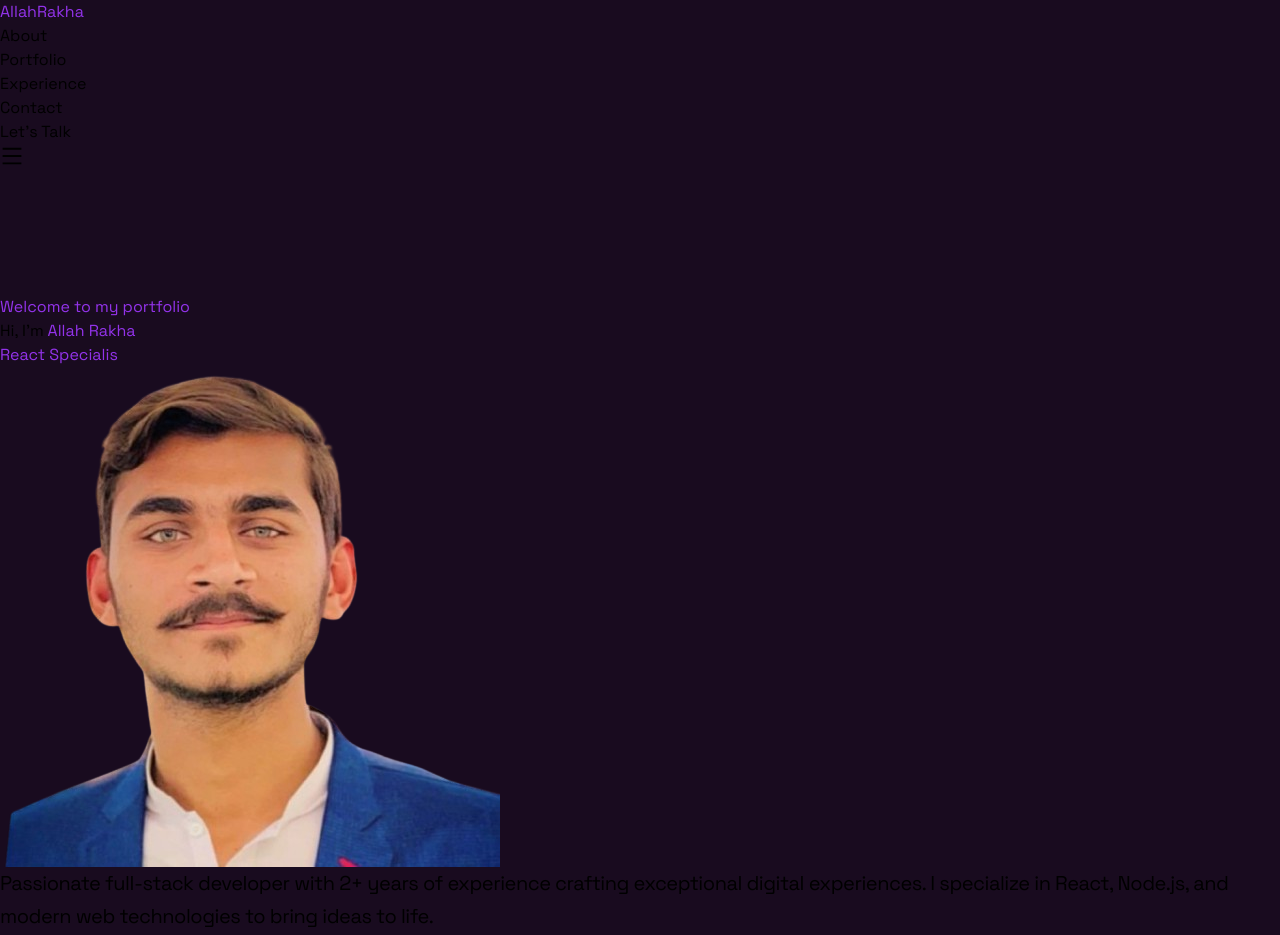
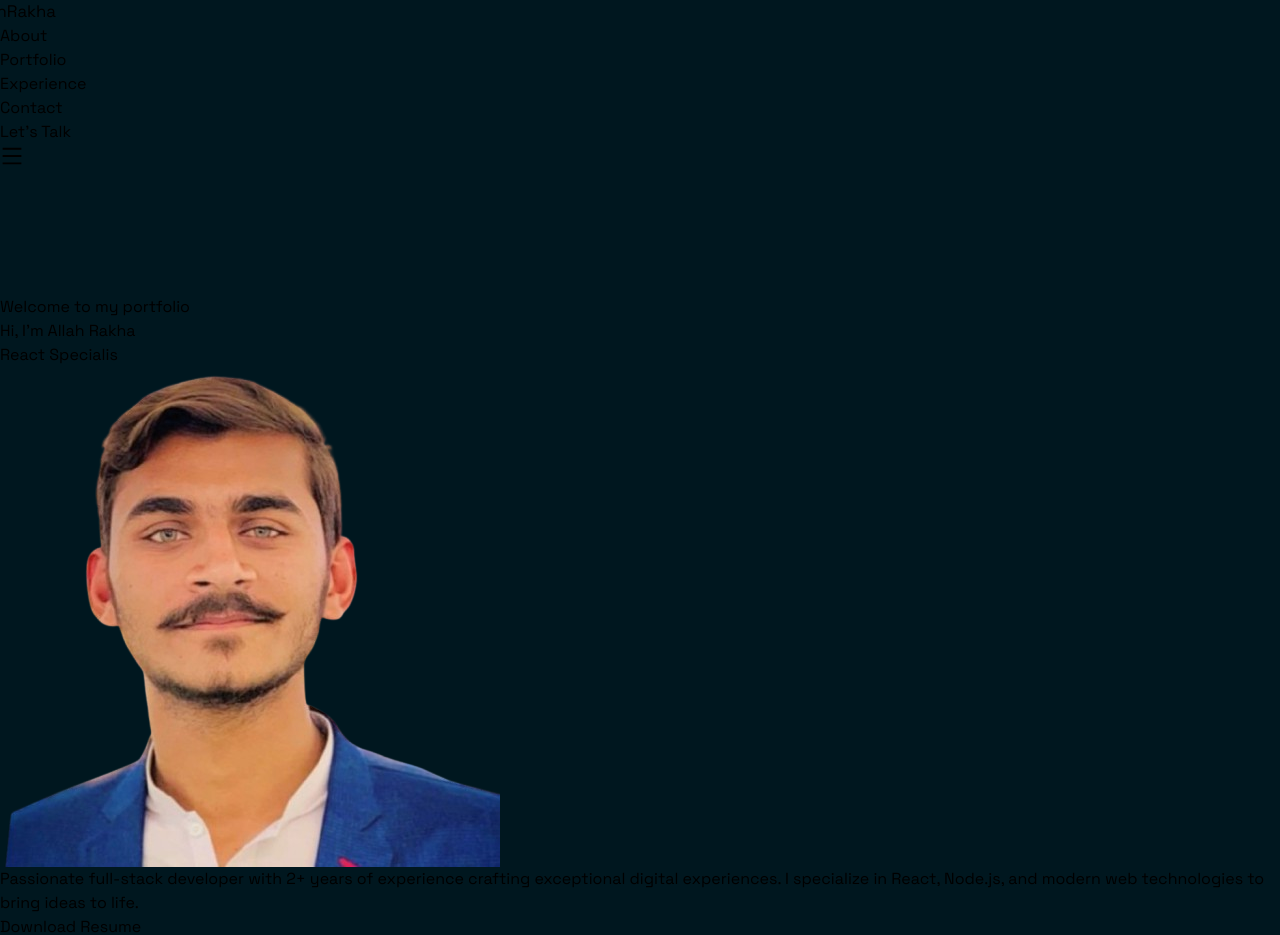
Before and after one commit to allahrakha-7/muqeem-portfolio, a React (Vite) app: page / in a window 1280 px wide. Shown: the top 935 px of the page. Built offline with nearby package versions, Linux system fonts and the light colour scheme.

Commit message:
Fixes to deploy

```diff
--- a/src/components/Experience.jsx
+++ b/src/components/Experience.jsx
@@ -100,7 +100,7 @@ const Experience = () => {
           </div>
         </div>
 
-        <div className="relative">
+        <div className="relative right-3">
           {/* Timeline Line */}
           {/* 6. Timeline line gradient from 'picton_blue' to 'cerulean' */}
           <div className="absolute left-4 lg:left-1/2 lg:transform lg:-translate-x-0.5 top-0 bottom-0 w-0.5 bg-gradient-to-b from-[#00a8e8] via-[#007ea7] to-[#00a8e8]"></div>
@@ -120,9 +120,9 @@ const Experience = () => {
               >
                 {/* Timeline Dot */}
                 {/* 7. Timeline dot gradient, border changed to 'rich_black' */}
-                <div className="absolute left-4 lg:left-1/2 lg:transform lg:-translate-x-1/2 w-4 h-4 bg-gradient-to-r from-[#00a8e8] to-[#007ea7] rounded-full border-4 border-[#00171f] z-10">
+                <div className="absolute left-2.5 lg:left-1/2 lg:transform lg:-translate-x-1/2 w-4 h-4 bg-gradient-to-r from-[#00a8e8] to-[#007ea7] rounded-full border-4 border-[#00171f] z-10">
                   {experience.current && (
-                    <div className="absolute inset-0 bg-gradient-to-r from-[#00a8e8] to-[#007ea7] rounded-full animate-ping"></div>
+                    <div className="absolute inset-0  bg-gradient-to-r from-[#00a8e8] to-[#007ea7] rounded-full animate-ping"></div>
                   )}
                 </div>
 
--- a/src/components/Hero.jsx
+++ b/src/components/Hero.jsx
@@ -21,14 +21,12 @@ const Hero = () => {
   return (
     <section
       id="hero"
-      className="relative min-h-screen flex items-center justify-center overflow-hidden"
+      // FIXED: Restored padding-top (pt-24) to create space for the navbar
+      className="relative min-h-screen w-full flex items-center justify-center overflow-hidden pt-24 pb-16 px-6 md:px-20"
     >
-      {/* === Animated Background (FIXED) === */}
+      {/* === Animated Background === */}
       <div className="absolute inset-0 bg-gradient-to-br from-[#00171f] via-[#00a8e8]/10 to-[#00171f]">
         <div className="absolute inset-0 bg-[radial-gradient(circle_at_50%_50%,rgba(0,168,232,0.1),transparent_50%)]"></div>
-        {/* FIXED: Changed grid lines from faint white (rgba(255,255,255,0.02))
-          to faint prussian_blue (rgba(0, 52, 89, 0.15)) to match your palette and screenshot.
-        */}
         <div
           className="absolute inset-0 bg-[size:60px_60px]"
           style={{
@@ -52,7 +50,8 @@ const Hero = () => {
         />
       </div>
 
-      <div className="container mx-auto px-6 relative z-10">
+      {/* Container no longer needs px-6, it's on the parent section */}
+      <div className="container mx-auto relative z-10 w-full">
 
         <div className="flex flex-col lg:flex-row items-center justify-between gap-16 pb-24 lg:pb-0">
 
@@ -61,6 +60,7 @@ const Hero = () => {
               initial={{ opacity: 0, y: 30 }}
               animate={{ opacity: 1, y: 0 }}
               transition={{ duration: 0.8 }}
+              // FIXED: Adjusted spacing for new padding
               className="space-y-8"
             >
               {/* Greeting */}
@@ -68,17 +68,17 @@ const Hero = () => {
                 initial={{ opacity: 0, x: -30 }}
                 animate={{ opacity: 1, x: 0 }}
                 transition={{ delay: 0.2, duration: 0.6 }}
-                // Text is centered on mobile, left-aligned on desktop
                 className="flex items-center gap-3 justify-center lg:justify-start"
               >
                 <div className="w-12 h-0.5 bg-gradient-to-r from-[#00a8e8] to-[#007ea7]"></div>
-                <span className="text-[#cccccc] font-medium tracking-wider uppercase text-sm">
+                <span className="text-[#cccccc] font-medium tracking-wider uppercase text-[13px]">
                   Welcome to my portfolio
                 </span>
+                <div className="w-12 h-0.5 bg-gradient-to-r from-[#00a8e8] to-[#007ea7]"></div>
               </motion.div>
 
               {/* Main Heading */}
-              <div className="space-y-4 text-center lg:text-left"> {/* Centered on mobile */}
+              <div className="space-y-4 text-center lg:text-left">
                 <motion.h1
                   initial={{ opacity: 0, y: 20 }}
                   animate={{ opacity: 1, y: 0 }}
@@ -133,7 +133,7 @@ const Hero = () => {
                 initial={{ opacity: 0, y: 20 }}
                 animate={{ opacity: 1, y: 0 }}
                 transition={{ delay: 0.8, duration: 0.8 }}
-                className="text-xl text-[#cccccc] leading-relaxed max-w-xl text-center lg:text-left" // Centered on mobile
+                className="text-xl text-[#cccccc] leading-relaxed max-w-xl text-center lg:text-left"
               >
                 Passionate full-stack developer with 2+ years of experience
                 crafting exceptional digital experiences. I specialize in React,
@@ -190,7 +190,7 @@ const Hero = () => {
             transition={{ delay: 0.6, duration: 0.8 }}
             className="flex-1 max-w-lg w-full relative justify-center items-center hidden lg:flex"
           >
-            <div className="relative w-72 left-34 h-72 md:w-80 md:h-80 lg:w-96 lg:h-96 rounded-full flex items-center justify-center overflow-hidden bg-[#003459]/20 shadow-lg border border-[#003459]">
+            <div className="relative w-72 h-72 md:w-80 md:h-80 lg:w-96 lg:h-96 rounded-full flex items-center justify-center overflow-hidden bg-[#003459]/20 shadow-lg border border-[#003459]">
               <div className="absolute inset-0 bg-[#00a8e8]/20 rounded-full blur-3xl opacity-70 animate-pulse-slow" style={{ animationDuration: '6s' }} />
               <img
                 src="/mypic.png"
@@ -206,7 +206,7 @@ const Hero = () => {
         initial={{ opacity: 0 }}
         animate={{ opacity: 1 }}
         transition={{ delay: 2, duration: 1 }}
-        className="absolute bottom-4 left-1/2 lg:left-8/4 transform -translate-x-1/2"
+        className="absolute bottom-4 left-1/2 lg:left-2/4 transform -translate-x-1/2"
       >
         <motion.div
           animate={{ y: [0, 10, 0] }}
--- a/src/components/Navbar.jsx
+++ b/src/components/Navbar.jsx
@@ -15,7 +15,6 @@ const Navbar = () => {
     setNav(false);
   };
 
-  // Handle scroll effect
   useEffect(() => {
     const handleScroll = () => {
       const isScrolled = window.scrollY > 50;
@@ -29,19 +28,11 @@ const Navbar = () => {
   const menuVariants = {
     open: {
       x: 0,
-      transition: {
-        type: "spring",
-        stiffness: 300,
-        damping: 30,
-      },
+      transition: { type: "spring", stiffness: 300, damping: 30 },
     },
     closed: {
-      x: "-100%",
-      transition: {
-        type: "spring",
-        stiffness: 300,
-        damping: 30,
-      },
+      x: "100%",
+      transition: { type: "spring", stiffness: 300, damping: 30 },
     },
   };
 
@@ -59,21 +50,23 @@ const Navbar = () => {
       transition={{ duration: 0.5 }}
       className={`fixed top-0 left-0 w-full z-50 transition-all duration-300 ${
         scrolled
-          ? "bg-[#00171f] backdrop-blur-lg shadow-lg border-b border-gray-800"
+          ? "bg-[#00171f]/80 backdrop-blur-lg shadow-lg border-b border-[#003459]"
           : "bg-transparent"
       }`}
     >
-      <div className="max-w-7xl mx-auto flex justify-between items-center px-6 lg:px-12 h-20">
-        {/* Logo */}
-        <motion.div whileHover={{ scale: 1.05 }} className="relative">
+      <div className="w-full max-w-7xl mx-auto flex justify-between items-center px-6 lg:px-12 h-20">
+
+        {/* Logo - z-50 keeps it above the menu */}
+        <motion.div whileHover={{ scale: 1.05 }} className="relative z-50 ">
           <Link
             to="hero"
             smooth={true}
+            offset={-80}
             duration={500}
-            className="text-2xl font-bold text-white cursor-pointer"
+            className="text-3xl font-bold text-[#00a8e8] cursor-pointer"
+            onClick={closeNav}
           >
-            <span className="text-[#00a8e8]">Allah</span>
-            <span className="text-[#00a8e8]">Rakha</span>
+            AllahRakha
           </Link>
         </motion.div>
 
@@ -91,7 +84,7 @@ const Navbar = () => {
                 smooth={true}
                 offset={-80}
                 duration={500}
-                className="text-white hover:text-[#00a8e8] transition-colors duration-300 cursor-pointer font-medium relative group"
+                className="text-[#cccccc] hover:text-[#00a8e8] transition-colors duration-300 cursor-pointer font-medium relative group"
               >
                 {item.name}
                 <span className="absolute -bottom-1 left-0 w-0 h-0.5 bg-[#00a8e8] transition-all duration-300 group-hover:w-full"></span>
@@ -113,12 +106,13 @@ const Navbar = () => {
           </Link>
         </div>
 
-        {/* Mobile Menu Button */}
+        {/* Mobile Menu Button - z-50 */}
         <motion.button
           whileTap={{ scale: 0.9 }}
           onClick={toggleNav}
-          className="md:hidden z-50 text-gray-200 p-2"
+          className="md:hidden z-50 text-[#ffffff] p-2"
         >
+          {/* 1. FIXED: Show close (X) only when nav is open */}
           {nav ? <AiOutlineClose size={24} /> : <AiOutlineMenu size={24} />}
         </motion.button>
 
@@ -127,15 +121,19 @@ const Navbar = () => {
           initial={false}
           animate={nav ? "open" : "closed"}
           variants={menuVariants}
-          className="fixed left-0 top-0 w-full min-h-screen bg-gray-900/98 backdrop-blur-lg z-40 md:hidden"
+          // 2. FIXED: z-40 so it slides under the button/logo
+          className="fixed left-0 top-0 w-full min-h-screen bg-[#00171f]/95 backdrop-blur-lg z-40 md:hidden"
         >
-          <div className="flex flex-col justify-center items-center h-full">
+          {/* 3. FIXED: Changed layout to flex, added padding */}
+          <div className="flex flex-col items-center h-full px-6 py-8">
+            {/* 5. NEW: Centered links container */}
+            <div className="flex flex-col mt-12 justify-center items-center flex-1">
               <ul className="space-y-8 text-center">
                 {navItems.map((item, index) => (
                   <motion.li
                     key={item.name}
-                  initial={{ opacity: 0, x: -50 }}
-                  animate={nav ? { opacity: 1, x: 0 } : { opacity: 0, x: -50 }}
+                    initial={{ opacity: 0, x: 50 }}
+                    animate={nav ? { opacity: 1, x: 0 } : { opacity: 0, x: 50 }}
                     transition={{ delay: index * 0.1 }}
                   >
                     <Link
@@ -144,7 +142,8 @@ const Navbar = () => {
                       smooth={true}
                       offset={-80}
                       duration={500}
-                    className="text-3xl font-semibold text-gray-200 hover:text-purple-400 transition-colors duration-300 cursor-pointer"
+                      // 6. FIXED: Eye-catching text
+                      className="text-3xl font-semibold text-[#ffffff] hover:bg-gradient-to-r hover:from-[#00a8e8] hover:to-[#007ea7] hover:bg-clip-text hover:text-transparent transition-all duration-300 cursor-pointer"
                     >
                       {item.name}
                     </Link>
@@ -165,11 +164,12 @@ const Navbar = () => {
                   offset={-80}
                   duration={500}
                 >
-                <button className="px-8 py-3 bg-gradient-to-r from-[#00a8e8] to-[#007ea7] hover:from-[#007ea7] hover:to-[#003459] text-white rounded-full font-medium text-lg">
+                  <button className="px-16 py-3 bg-gradient-to-r from-[#00a8e8] to-[#007ea7] hover:from-[#007ea7] hover:to-[#003459] text-white rounded-full font-medium text-xl">
                     Let&apos;s Talk
                   </button>
                 </Link>
               </motion.div>
+            </div>
           </div>
         </motion.div>
       </div>
--- a/src/index.css
+++ b/src/index.css
@@ -5,21 +5,12 @@
 
 body {
   font-family: "Space Grotesk", sans-serif;
-  background-color: #190b1f;
+  background-color: #00171f;
 }
 
-h2 {
-  @apply text-xl md:text-4xl
-}
-
-p {
-  @apply text-xl tracking-tight leading-relaxed
-}
-
-span {
-  @apply text-purple-600
-}
-
+/* DELETE the h2, p, and span rules.
+  Your .shiny-effect and .bg-primary-color classes are fine to keep.
+*/
 
 .shiny-effect {
   position: absolute;
@@ -30,5 +21,11 @@ span {
 }
 
 .bg-primary-color {
-    @apply bg-purple-600
+    @apply bg-[#00171f]
 }
+
+html, body {
+  width: 100%;
+  overflow-x: hidden;
+  background-color: #00171f;
+}
```
Also changed, not shown: src/components/Footer.jsx (+8 -0 lines). Lines whose indentation alone changed are shown as unchanged.
